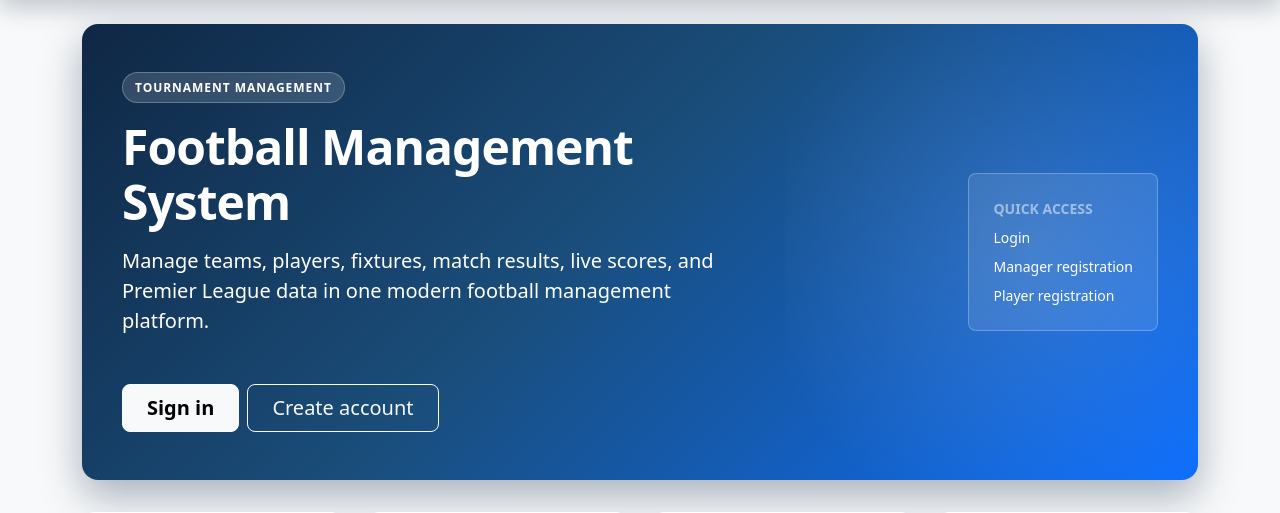
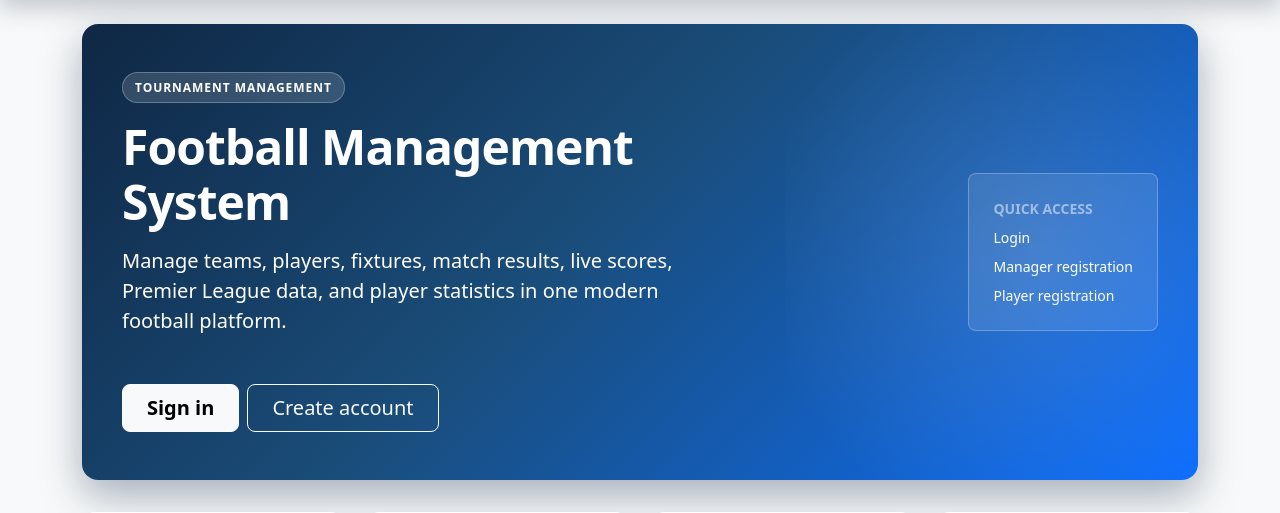
Before and after one commit to Ahmedreza54/football-club-management-resit, a PHP site: page /index.php in a window 1280 px wide. Shown: the part 56-569 px from the top of the page. Run offline with PHP 8.4, Linux system fonts and the light colour scheme; data that the repository does not hold is empty.

Commit message:
Update home page hero description

```diff
--- a/football/app/views/home.php
+++ b/football/app/views/home.php
@@ -76,7 +76,7 @@ $loggedIn = isset($_SESSION['user']);
             <span class="landing-badge">Tournament management</span>
             <h1 class="display-5 mb-3">Football Management System</h1>
             <p class="lead opacity-90 mb-4 mb-lg-5">
-                Manage teams, players, fixtures, match results, live scores, and Premier League data in one modern football management platform.
+               Manage teams, players, fixtures, match results, live scores, Premier League data, and player statistics in one modern football platform.
             </p>
             <div class="d-flex flex-wrap gap-2">
                 <?php if (!$loggedIn): ?>
```
